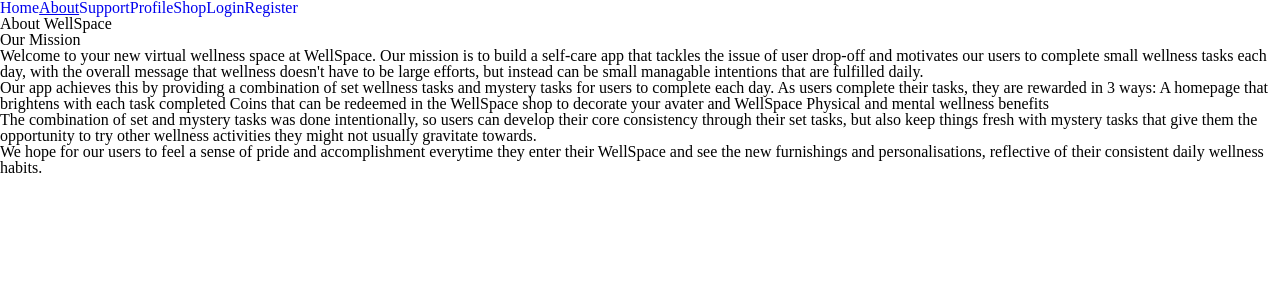
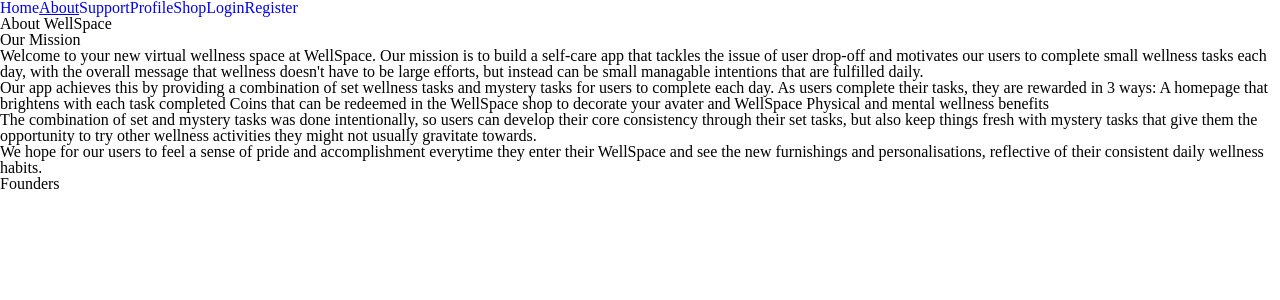
Before and after one commit to Kspiropali/final-frontier, a React (Vite) app in the folder client/: page /about in a window 1280 px wide. Shown: the top 300 px of the page. Built offline with nearby package versions, Linux system fonts and the light colour scheme.

Commit message:
rendered the mision statement for about page

```diff
--- a/client/src/pages/About/index.jsx
+++ b/client/src/pages/About/index.jsx
@@ -16,7 +16,8 @@ const About = () => {
     <>
     <h1>About WellSpace</h1>
     <h2>Our Mission</h2>
-    {missionStatement.map((paragraph, index) => <p key={index}>{paragraph}</p>)}
+    {missionStatement.map((paragraph, index) => <p key={index} className='mission-para'>{paragraph}</p>)}
+    <Founders/>
     </>
   )
 }
```
